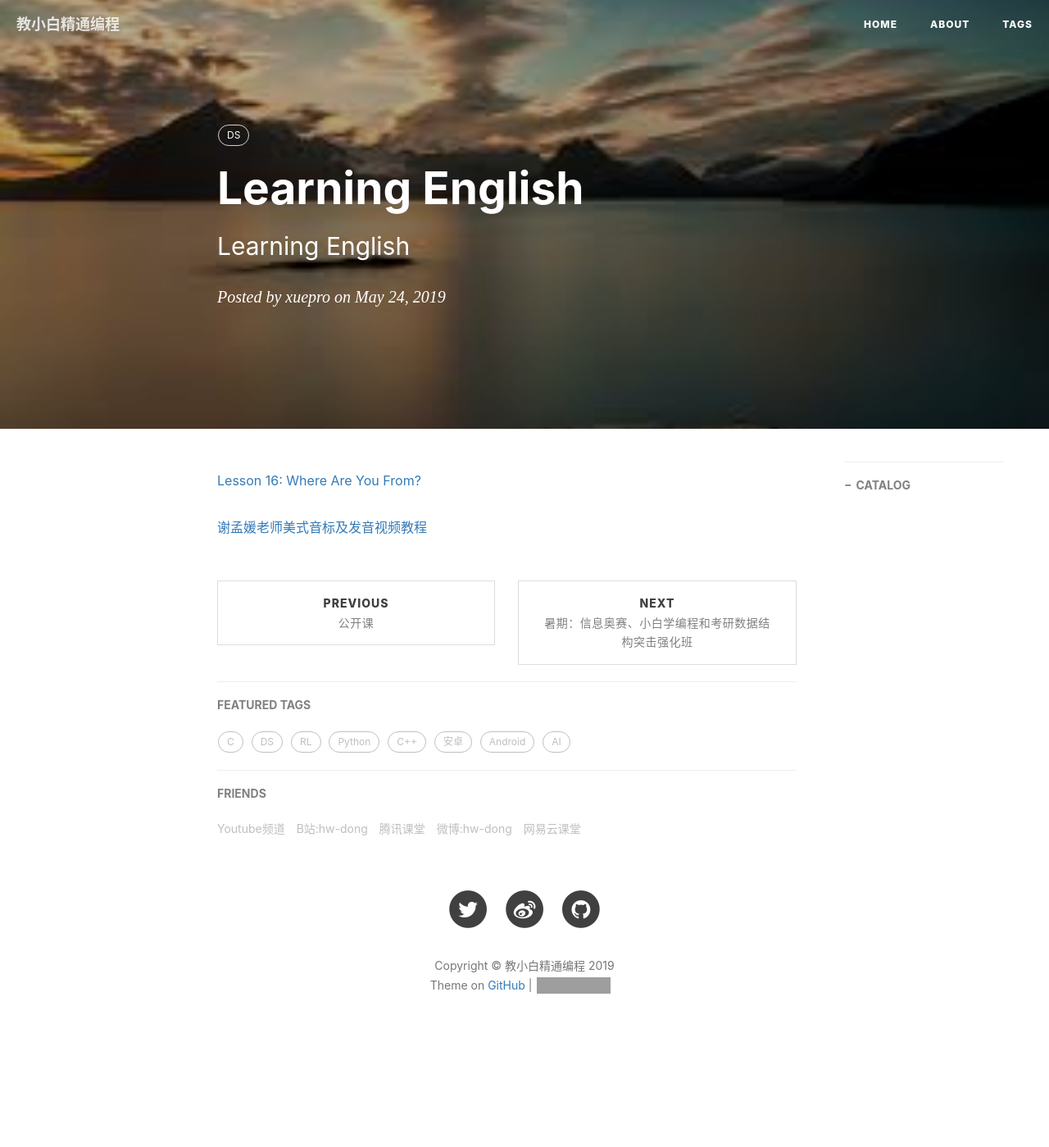
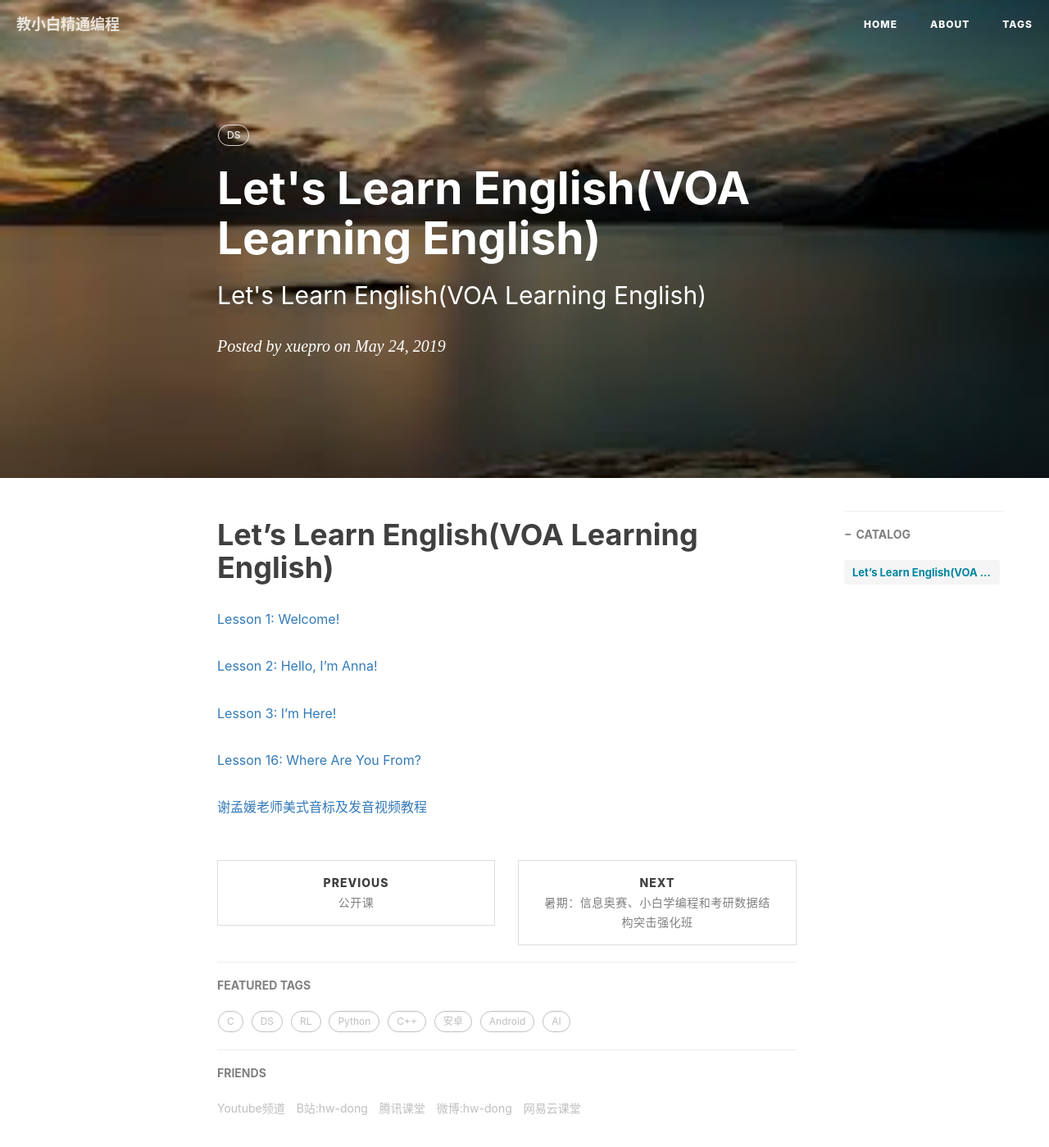
Before and after one commit to xuepro/xuepro.github.io, a Jekyll site: the page built from _posts/2019-05-24-Learning English.md, in a window 1280 px wide and 1400 px high. Shown: the whole window at 82% size. Built offline with Jekyll 4.4.1, drawn with Linux system fonts in a browser that asks for light colours; nearby versions of some CDN libraries; comment, search, counter and statistics services are not loaded; grey boxes are pictures that could not be loaded.

Commit message:
Update 2019-05-24-Learning English.md

```diff
--- a/_posts/2019-05-24-Learning English.md
+++ b/_posts/2019-05-24-Learning English.md
@@ -1,7 +1,7 @@
 ---
 layout:       post
-title:        Learning English
-subtitle:     "Learning English"
+title:        Let's Learn English(VOA Learning English)
+subtitle:     "Let's Learn English(VOA Learning English)"
 date:         2019-05-24 11:42:00
 author:       "xuepro"
 header-img:   "img/home_bg.jpg"
@@ -12,6 +12,14 @@ tags:
     - DS
 ---
 
+# Let's Learn English(VOA Learning English)
+
+[Lesson 1: Welcome!](https://www.youtube.com/watch?v=heycg7D5VZw)
+
+[Lesson 2: Hello, I'm Anna!](https://www.youtube.com/watch?v=mjlLO28FlSY)
+
+[Lesson 3: I'm Here!](https://www.youtube.com/watch?v=uMw7H6Ec7vo)
+
 [Lesson 16: Where Are You From?](https://www.youtube.com/watch?v=QQavoMYmMVE)
 
 [谢孟媛老师美式音标及发音视频教程](https://www.youtube.com/watch?v=I_BBh97dmR0)
```
